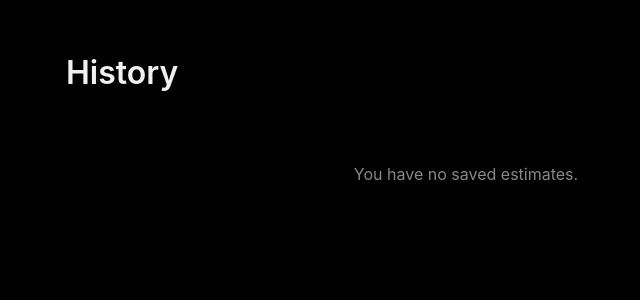
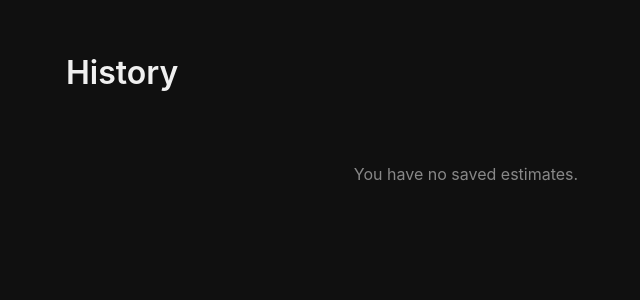
Before and after one commit to Preston-S/ElecCalc, a SvelteKit app: page /history in a window 1280 px wide. Shown: the top 300 px of the page, without its empty margins (174-814 px from the left). Built offline with nearby package versions, Linux system fonts and the light colour scheme.

Commit message:
Changed background color to #101010 from #010101

```diff
--- a/src/lib/components/BottomNav.svelte
+++ b/src/lib/components/BottomNav.svelte
@@ -31,7 +31,7 @@
     right: 0;
     z-index: 100;
     padding-bottom: env(safe-area-inset-bottom, 0px);
-    background-color: #010101;
+    background-color: #101010;
   }
 
   .nav-content {
--- a/src/routes/global.css
+++ b/src/routes/global.css
@@ -1,5 +1,5 @@
 body {
-  background-color: #010101; /* Deeper black background */
+  background-color: #101010; /* Near-black background */
   color: #f0f0f0; /* Off-white for primary text */
   font-family: -apple-system, BlinkMacSystemFont, 'Segoe UI', Roboto, Oxygen, Ubuntu, Cantarell, 'Open Sans', 'Helvetica Neue', sans-serif;
   margin: 0;
```
Also changed, not shown: 23 other files (tests, documents, lock files or other folders).
